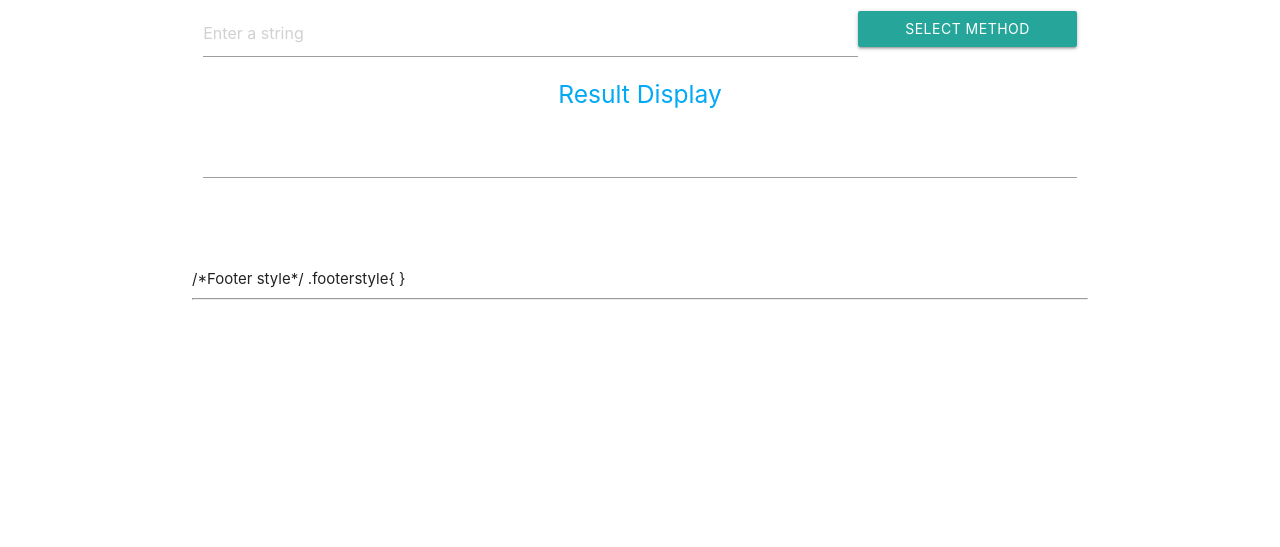
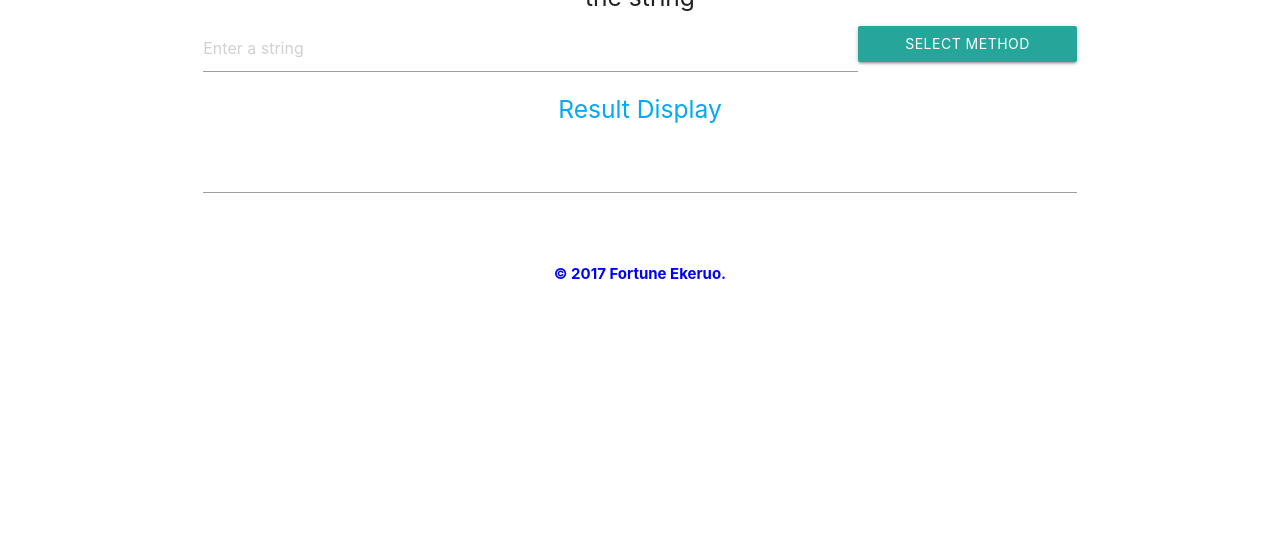
Before and after one commit to andela-efortune/stringClassExtension, a website: page index.html in a window 1280 px wide. Shown: the part 253-800 px from the top of the page. Drawn offline with nearby package versions, Linux system fonts and the light colour scheme.

Commit message:
Update footer information

```diff
--- a/index.html
+++ b/index.html
@@ -83,14 +83,12 @@
                         </form>
                     </div>
                 </div>
+
+                <!-- Footer -->
+                <footer class="center-align" style="font-weight: bolder; color: blue;">
+                    <p>&copy; 2017 Fortune Ekeruo.</p>
+                </footer>
             </div>
-            /*Footer style*/ .footerstyle{ }
-
-            <!-- Footer -->
-            <hr>
-            <footer class="text-center footerstyle" style="font-weight: bolder; color: #fff;">
-                <p>&copy; 2017 Fortune Ekeruo, Inc.</p>
-            </footer>
             <script>
                 function usersInput() {
 
```
